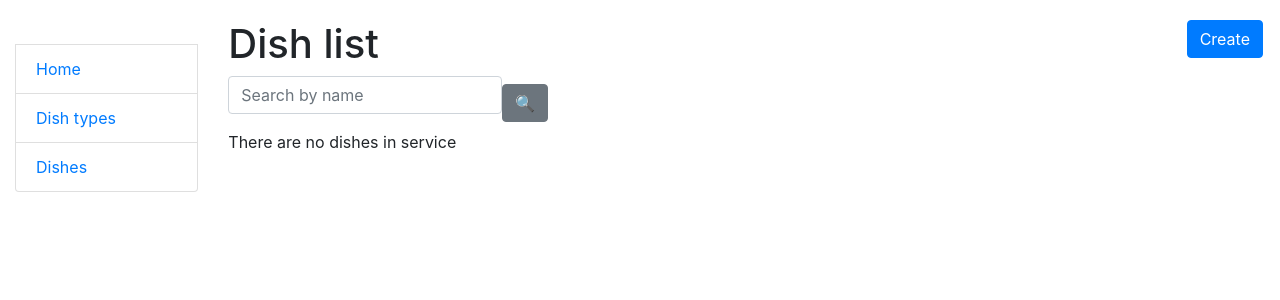
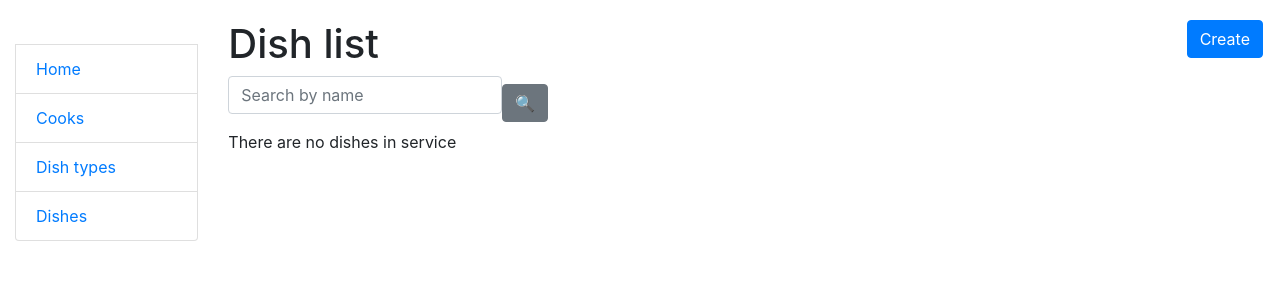
Before and after one commit to TarasFirst/restaurant-kitchen-service, a Django app: page /dishes/ in a window 1280 px wide. Shown: the top 300 px of the page. Run offline with Django 5.2, Linux system fonts and the light colour scheme; the visitor is signed in with stand-in values (Sample User, id 1); data that the repository does not hold is empty; some libraries are stand-ins or nearby versions.

Commit message:
Modify
- sidebar: add link to cooks.

```diff
--- a/templates/includes/sidebar.html
+++ b/templates/includes/sidebar.html
@@ -7,6 +7,7 @@
 {#  {% endif %}#}
   <br>
   <li class="list-group-item"><a href="{% url 'kitchen:index'%}">Home</a></li>
+  <li class="list-group-item"><a href="{% url 'kitchen:cook-list'%}">Cooks</a></li>
   <li class="list-group-item"><a href="{% url 'kitchen:dish-type-list'%}">Dish types</a></li>
   <li class="list-group-item"><a href="{% url 'kitchen:dish-list'%}">Dishes</a></li>
 </ul>
```
